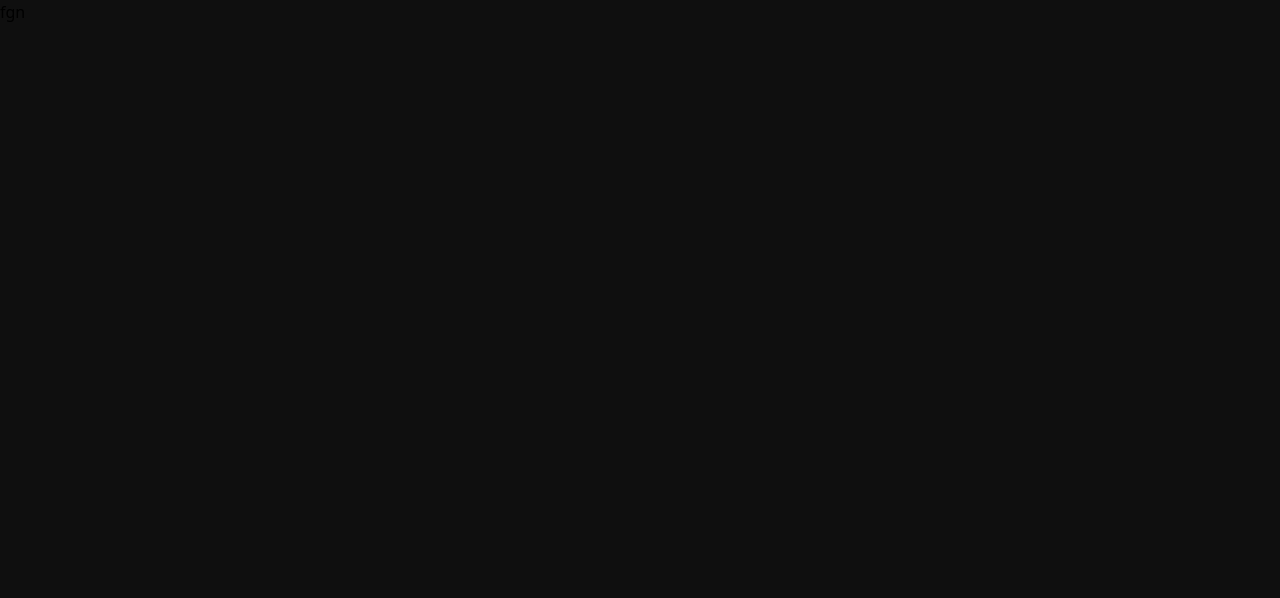
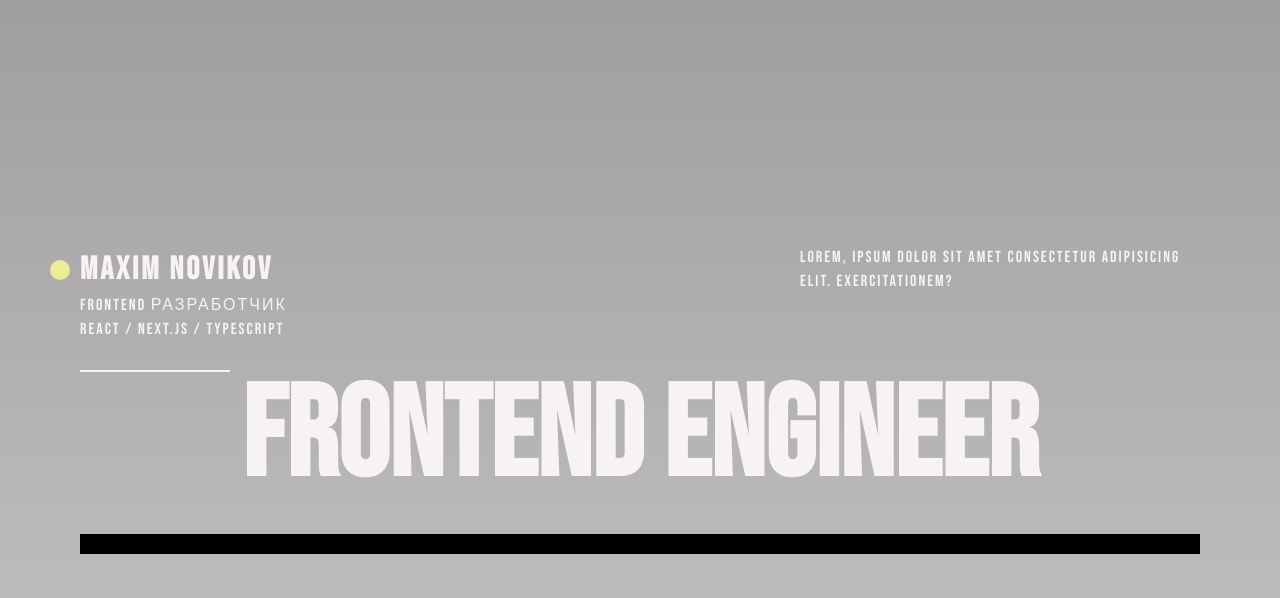
Before and after one commit to Maxim-Coder-arch/personal-website, a Next.js app: page / in a window 1280 px wide. Shown: the top 598 px of the page. Built offline with nearby package versions, Linux system fonts and the light colour scheme; a web font is replaced by a local one.

Commit message:
feat: add base components for hero section

```diff
--- a/src/app/styles/scss/_colors.scss
+++ /dev/null
@@ -1 +0,0 @@
-$bg-color: #0f0f0f;
--- /dev/null
+++ b/src/app/styles/scss/_variables.scss
@@ -0,0 +1,5 @@
+$bg-color: #0f0f0f;
+$light-grey: #a09e9e;
+$white: #c7c6c6;
+$light-title: #f7f3f3;
+$light-yellow: rgb(237, 237, 150);
--- a/src/pages/main-page/ui/styles/main-page.module.scss
+++ b/src/pages/main-page/ui/styles/main-page.module.scss
@@ -1,5 +1,6 @@
-@use "../../../../app/styles/scss/colors" as *;
+@use "../../../../app/styles/scss/includes" as *;
 
 .main-page-layer {
-    background-color: $bg-color;
+    display: flex;
+    flex-direction: column;
 }
--- a/src/widgets/hero-section/index.ts
+++ b/src/widgets/hero-section/index.ts
@@ -1 +1 @@
-export { HeroSection } from "./ui/hero-section";
+export { HeroSection } from "./ui/layer/hero-section";
--- a/src/widgets/hero-section/ui/hero-section.tsx
+++ /dev/null
@@ -1,7 +0,0 @@
-export const HeroSection = () => {
-    return (
-        <div>
-            fgn
-        </div>
-    )
-}
--- /dev/null
+++ b/src/widgets/hero-section/ui/layer/hero-section.tsx
@@ -0,0 +1,28 @@
+import styles from "../styles/hero-section.module.scss";
+
+export const HeroSection = () => {
+    return (
+        <div className={`${styles["hero-section"]} min-h-screen flex flex-col justify-center`}>
+            <div className={`${styles["hero-section__labels"]} flex justify-between`}>
+                <div className={`${styles["hero-section__labels__subtitle"]}`}>
+                    <h2>maxim novikov</h2>
+                    <p>Frontend разработчик</p>
+                    <p>react / next.js / typescript</p>
+                </div>
+
+                <div className={`${styles["hero-section__labels__hero-link"]}`}>
+                    <p>Lorem, ipsum dolor sit amet consectetur adipisicing elit.  exercitationem?</p>
+
+                </div>
+            </div>
+
+            <div className={`${styles["hero-section__title"]} flex justify-center`}>
+                <h1>frontend engineer</h1>
+            </div>
+
+            <div className={`${styles["hero-section__decorators"]} bg-black min-h-5`}>
+
+            </div>
+        </div>
+    )
+}
--- /dev/null
+++ b/src/widgets/hero-section/ui/styles/hero-section.module.scss
@@ -0,0 +1,71 @@
+@use "../../../../app/styles/scss/includes" as *;
+
+.hero-section {
+    background-image: linear-gradient($light-grey, $white);
+
+    padding: {
+        left: 5rem;
+        right: 5rem;
+    };
+
+    &__labels {
+        &__subtitle {
+            position: relative;
+
+            &::before {
+                content: "";
+                position: absolute;
+
+                @include size(150px, 2px);
+
+                bottom: -30px;
+
+                background: $light-title;
+            }
+
+            & h2 {
+                @include font(2rem, 600, $light-title);
+                text-transform: uppercase;
+                letter-spacing: 3px;
+                position: relative;
+
+                display: flex;
+                align-items: center;
+
+                &::before {
+                    content: "";
+                    position: absolute;
+
+                    @include size(20px, 20px);
+                    background-color: $light-yellow;
+
+                    border-radius: 50%;
+
+                    right: calc(100% + 10px);
+                }
+            }
+
+            & p {
+                @include font(1rem, 300, $light-title);
+                text-transform: uppercase;
+
+                letter-spacing: 2px;
+            }
+        }
+
+        &__hero-link {
+            max-width: 400px;
+
+            & p {
+                @include font(1rem, 300, $light-title);
+
+                letter-spacing: 2px;
+            }
+        }
+    }
+
+    &__title {
+        @include font(clamp(2rem, 10vw, 10rem), 800, $light-title);
+        white-space: nowrap;
+    }
+}
```
Also changed, not shown: src/app/styles/scss/_mixins.scss (+2 -1 lines), public/images/hero-screen.png (added).
